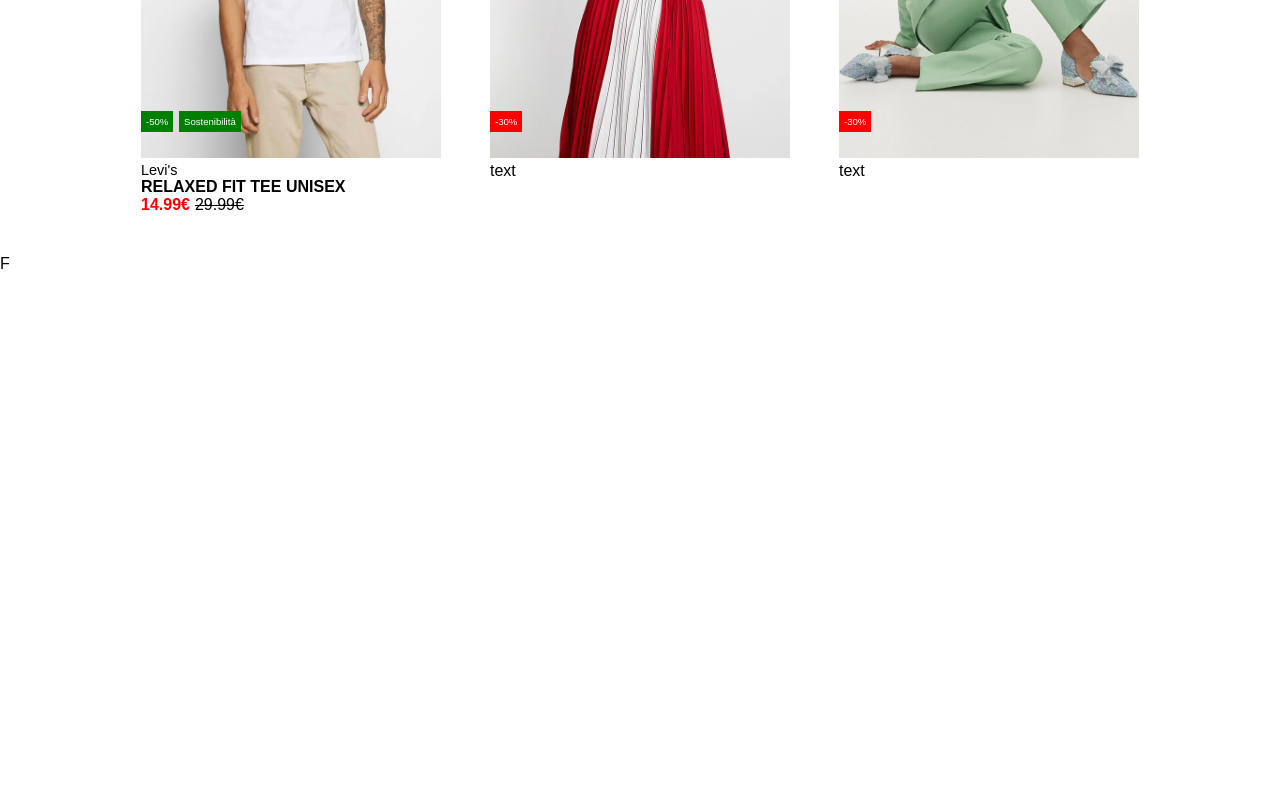
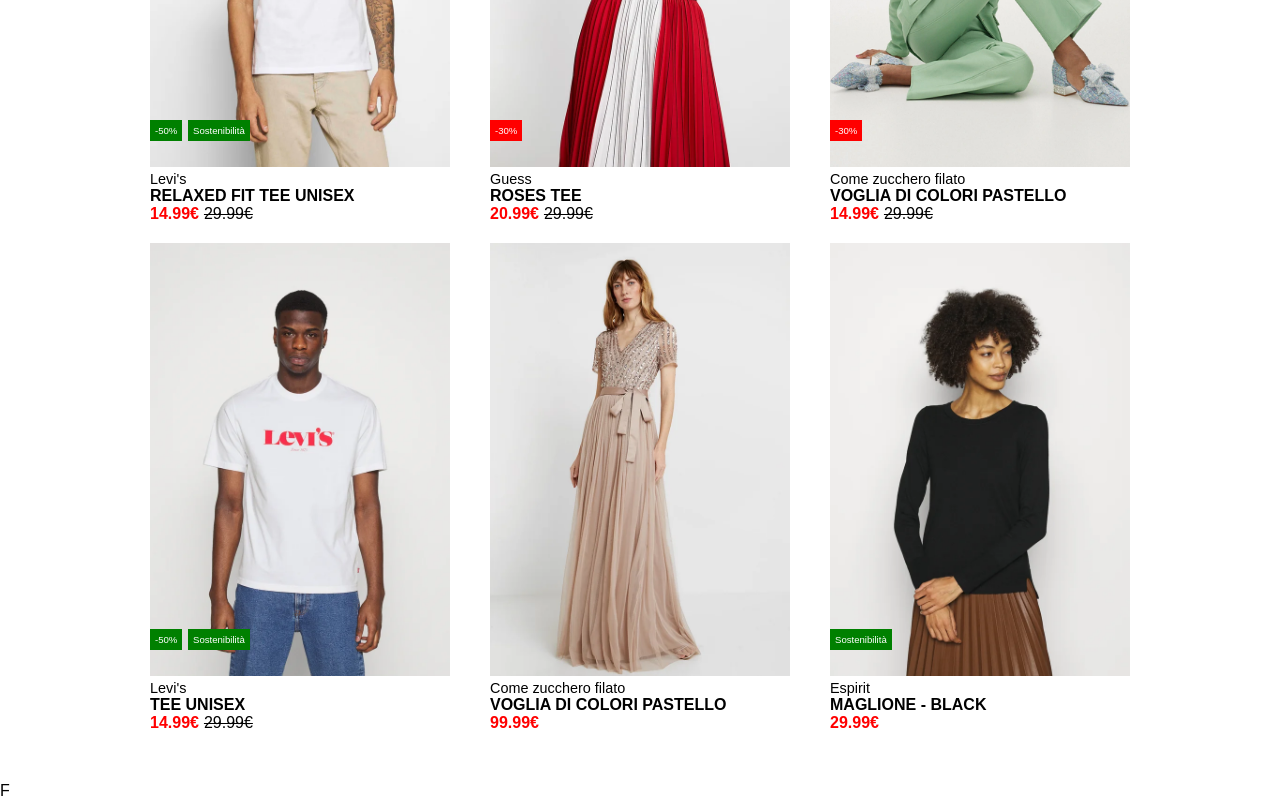
Before and after one commit to dario-bennardino/html-css-boolando, a plain HTML site: page index.html in a window 1280 px wide. Shown: the part 334-1134 px from the top of the page. Before the commit the page ends 800 px from the top, so only its background shows below. Drawn offline with Linux system fonts and the light colour scheme.

```diff
--- a/index.html
+++ b/index.html
@@ -32,7 +32,12 @@
                     <div class="discount sm">-30%</div>
                 </div>
                 <div class="bottom-product">
-                    text
+                    <div class="marca">Guess</div>
+                    <div class="articolo">ROSES TEE</div>
+                    <div class="prezzi">
+                        <div class="prezzo-scontato">20.99€</div>
+                        <div class="prezzo-pieno">29.99€</div>
+                    </div>
                 </div>
             </div>
             <div class="product">
@@ -41,7 +46,52 @@
                     <div class="discount sm">-30%</div>
                 </div>
                 <div class="bottom-product">
-                    text
+                    <div class="marca">Come zucchero filato</div>
+                    <div class="articolo">VOGLIA DI COLORI PASTELLO</div>
+                    <div class="prezzi">
+                        <div class="prezzo-scontato">14.99€</div>
+                        <div class="prezzo-pieno">29.99€</div>
+                    </div>
+                </div>
+            </div>
+            <div class="product">
+                <div class="top-product">
+                    <img src="img/4.webp" alt="">
+                    <div class="discount md">-50%</div>
+                    <div class="sostenibilità">Sostenibilità</div>
+                </div>
+                <div class="bottom-product">
+                    <div class="marca">Levi's</div>
+                    <div class="articolo">TEE UNISEX</div>
+                    <div class="prezzi">
+                        <div class="prezzo-scontato">14.99€</div>
+                        <div class="prezzo-pieno">29.99€</div>
+                    </div>
+                </div>
+            </div>
+            <div class="product">
+                <div class="top-product">
+                    <img src="img/5.webp" alt="">
+                </div>
+                <div class="bottom-product">
+                    <div class="marca">Come zucchero filato</div>
+                    <div class="articolo">VOGLIA DI COLORI PASTELLO</div>
+                    <div class="prezzi">
+                        <div class="prezzo-scontato">99.99€</div>
+                    </div>
+                </div>
+            </div>
+            <div class="product">
+                <div class="top-product">
+                    <img src="img/6.webp" alt="">
+                    <div class="sostenibilità-singolo">Sostenibilità</div>
+                </div>
+                <div class="bottom-product">
+                    <div class="marca">Espirit</div>
+                    <div class="articolo">MAGLIONE - BLACK</div>
+                    <div class="prezzi">
+                        <div class="prezzo-scontato">29.99€</div>
+                    </div>
                 </div>
             </div>
 
--- a/style.css
+++ b/style.css
@@ -20,7 +20,7 @@ body{
 }
 
 .product{
-    margin: 1px;
+    margin: 10px;
     width: 300px;
 
 }
@@ -63,6 +63,17 @@ body{
     padding: 5px;
 }
 
+.sostenibilità-singolo{
+    position: absolute;
+    bottom: 30px;
+    left: 0;
+    background-color: green;
+    color: white;
+    font-size: 0.6rem;
+    padding: 5px;
+
+}
+
 .marca{
     font-size: 0.9rem;
 }
```
